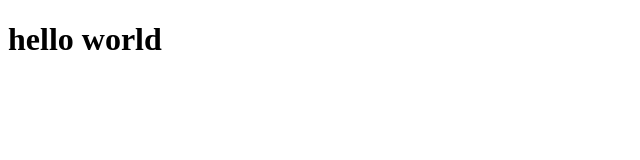
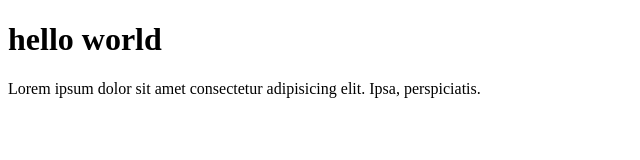
Before and after one commit to Prem935/Local-Repo, a plain HTML site: page index.html in a window 1280 px wide. Shown: the whole page, without its empty margins (0-640 px from the left). Drawn offline with Linux system fonts and the light colour scheme.

```diff
--- a/index.html
+++ b/index.html
@@ -7,5 +7,9 @@
   </head>
   <body>
     <h1>hello world</h1>
+    <p>
+      Lorem ipsum dolor sit amet consectetur adipisicing elit. Ipsa,
+      perspiciatis.
+    </p>
   </body>
 </html>
```
